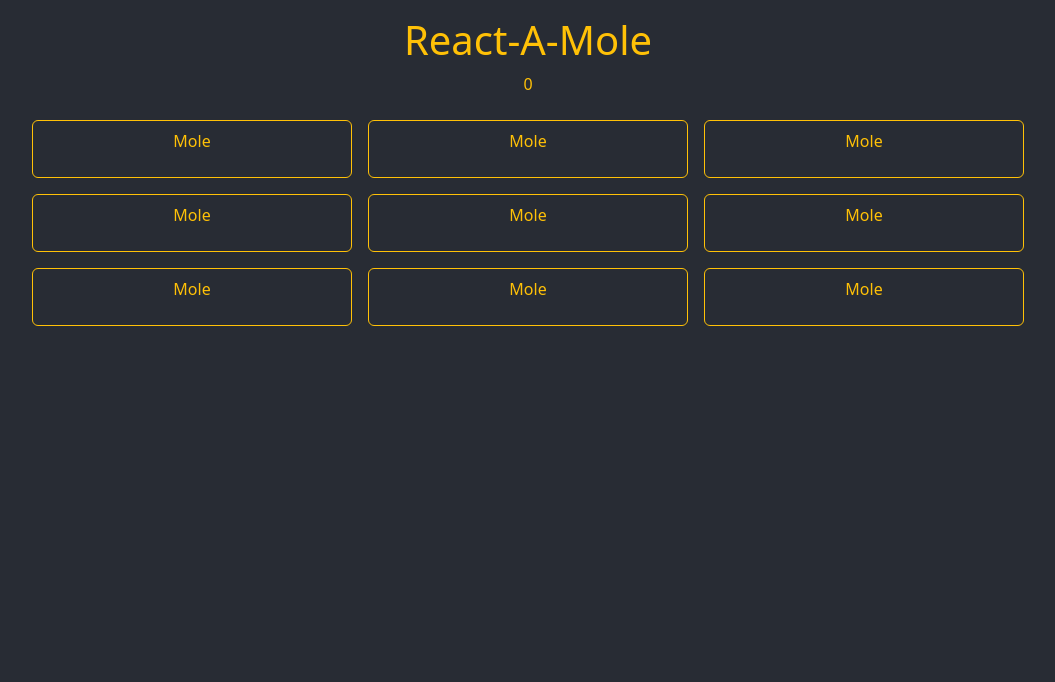
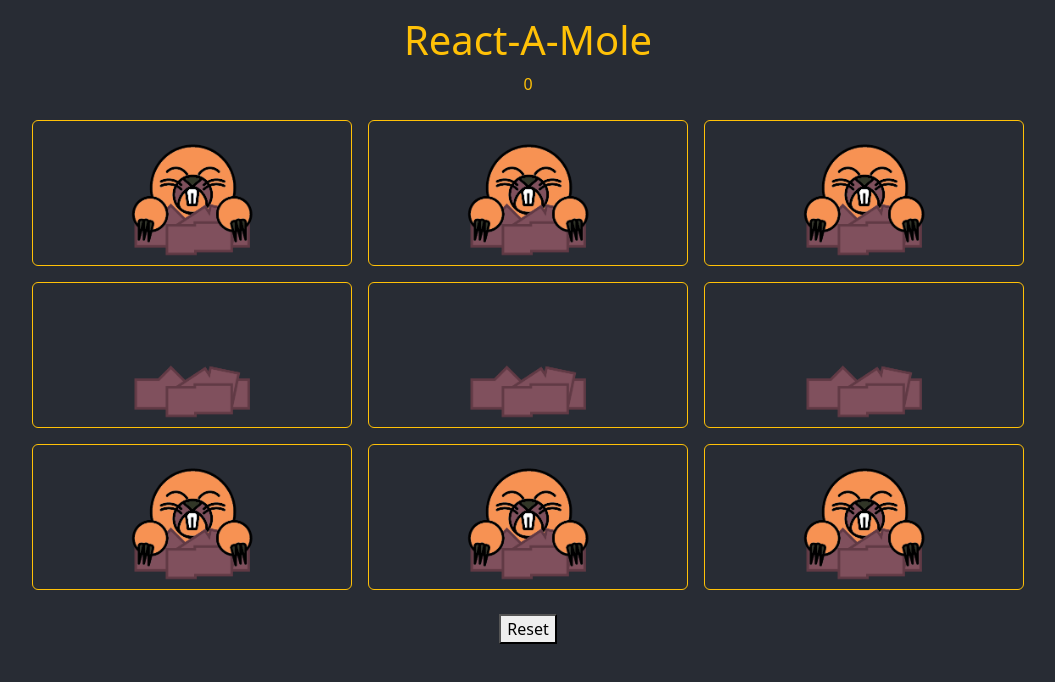
Before and after one commit to TheQueepingHour/React-A-Mole, a React (Create React App) app: page / in a window 1280 px wide. Shown: the top 682 px of the page, without its empty margins (112-1167 px from the left). Built offline with nearby package versions, Linux system fonts and the light colour scheme.

Commit message:
Finished adding Mole functionality, and added reset button

```diff
--- a/src/App.js
+++ b/src/App.js
@@ -5,6 +5,10 @@ import 'bootstrap/dist/css/bootstrap.min.css';
 
 
 function App() {
+  const reset = () => {
+    window.location.reload()
+  }
+
   let [score, setScore] = useState(0)
 
   const createMoleHill = () => {
@@ -26,6 +30,7 @@ function App() {
       <h1>React-A-Mole</h1>
       {score}
       {createMoleHill()}
+      <button onClick={reset}>Reset</button>
     </div>
   );
 }
--- a/src/EmptySlot.js
+++ b/src/EmptySlot.js
@@ -3,7 +3,7 @@ import MoleHill from './molehill.png'
 
 const EmptySlot = (props) => {
     useEffect(() => {
-        let moleTime = Math.floor(Math.random() * 3000)
+        let moleTime = Math.floor(Math.random() * 5000)
         let timer = setTimeout(() => {
             props.toggle(true)
         }, moleTime)
@@ -11,7 +11,9 @@ const EmptySlot = (props) => {
     })
 
     return(
-        <img src={MoleHill} />
+        <div className="container-sm">
+            <img src={MoleHill} className="img-fluid" style={{'width': '10vw'}} alt="Mole Hill"/>
+        </div>
     )
 }
 
--- a/src/Mole.js
+++ b/src/Mole.js
@@ -1,8 +1,19 @@
-
+import { useEffect } from "react"
+import moleImg from './mole.png'
 
 const Mole = (props) => {
+    useEffect(() => {
+        let randSecs = Math.ceil(Math.random() * 5000)
+        let timer = setTimeout(() => {
+            props.toggle(false)
+        }, randSecs)
+        return () => clearTimeout(timer)
+    })
+
     return(
-        <p>Mole</p>
+        <div className="container-sm">
+            <img src={moleImg} onClick={props.handleBop} className="img-fluid" style={{'width': '10vw'}} alt="Mole" />
+        </div>
     )
 }
 
```
